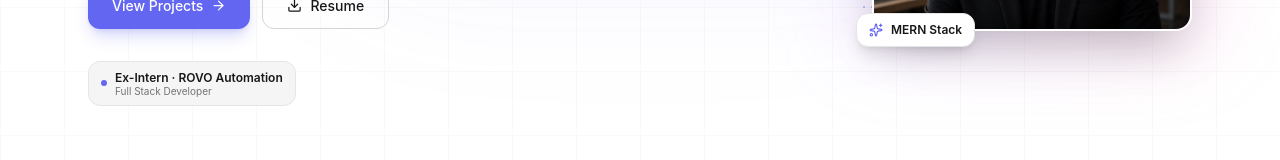
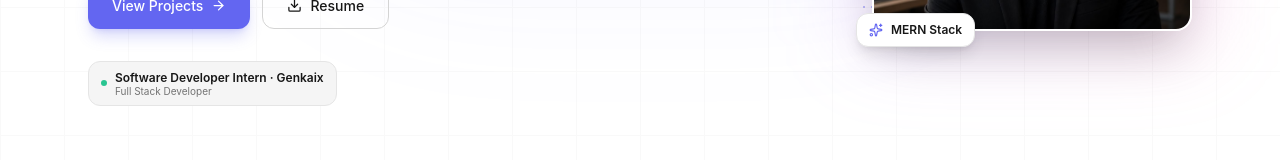
Before and after one commit to Mangalam-17/my-portfolio, a React (Vite) app: page / in a window 1280 px wide. Shown: the part 505-665 px from the top of the page. Built offline with nearby package versions, Linux system fonts and the light colour scheme.

Commit message:
added a badge to home page

```diff
--- a/src/pages/Home.jsx
+++ b/src/pages/Home.jsx
@@ -148,9 +148,9 @@ export default function Home() {
               className="flex flex-wrap items-center gap-6 pt-2"
             >
               <div className="flex items-center gap-2 px-3 py-2 rounded-xl bg-neutral-100 dark:bg-neutral-800 border border-neutral-200 dark:border-neutral-700">
-                <span className="w-1.5 h-1.5 rounded-full bg-accent-500 flex-shrink-0" />
+                <span className="w-1.5 h-1.5 rounded-full bg-emerald-500 animate-pulse flex-shrink-0" />
                 <div>
-                  <p className="text-xs font-semibold dark:text-white leading-tight">Ex-Intern · ROVO Automation</p>
+                  <p className="text-xs font-semibold dark:text-white leading-tight">Software Developer Intern · Genkaix</p>
                   <p className="text-[10px] text-neutral-500 dark:text-neutral-500 leading-tight">Full Stack Developer</p>
                 </div>
               </div>
```
Also changed, not shown: 1 other file (tests, documents, lock files or other folders).
